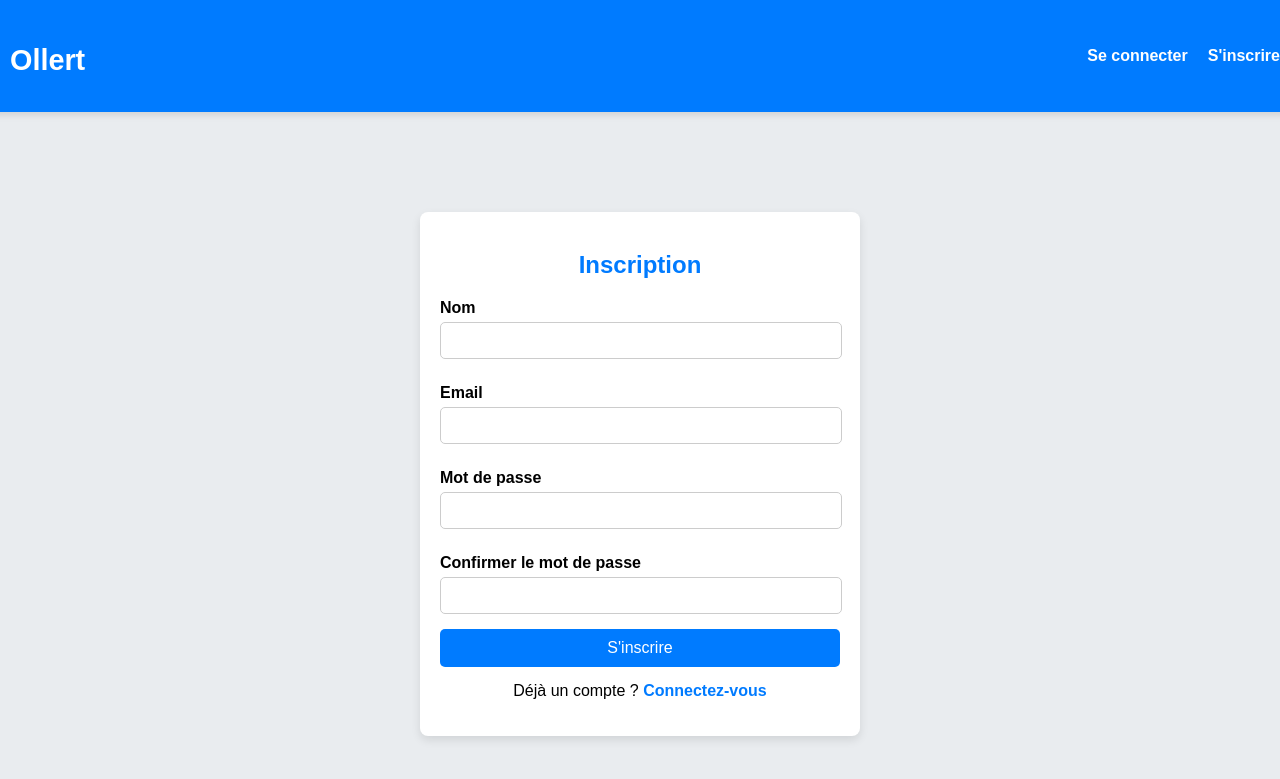
After one commit to TheRealGalaxyy/ArchiLogProjet, a PHP site: page /pages/html/register.html in a window 1280 px wide. The commit adds this page. Shown: the top 779 px of the page. Run offline with PHP 8.4, Linux system fonts and the light colour scheme.

Commit message:
Réorganisation des dossiers / création page login et register

```diff
--- /dev/null
+++ b/pages/css/header.css
@@ -0,0 +1,82 @@
+header {
+    width: 100%;
+    display: flex;
+    justify-content: space-between;
+    align-items: center;
+    background: #007bff;
+    padding: 15px;
+    color: white;
+    box-shadow: 0 4px 6px rgba(0, 0, 0, 0.1);
+    position: relative;
+    margin-bottom: 20px;
+  }
+  header h1 {
+    padding-left: 10px;
+    padding-top: 10px;
+    font-size: 1.8rem;
+    font-weight: bold;
+    color: white;
+  }
+
+  nav {
+    display: flex;
+    align-items: center;
+  }
+
+  ul {
+    list-style: none;
+    display: flex;
+    gap: 20px;
+    padding: 0;
+    margin: 0;
+  }
+
+  li {
+    display: inline;
+  }
+
+  a {
+    text-decoration: none;
+    color: white;
+    font-size: 1rem;
+    font-weight: bold;
+    transition: color 0.3s ease;
+  }
+
+  a:hover {
+    color: #cce5ff;
+  }
+
+
+  /* Bouton du menu responsive */
+  #menu-toggle {
+    display: none;
+    background: none;
+    border: none;
+    color: white;
+    font-size: 24px;
+    cursor: pointer;
+  }
+
+  /* Responsive */
+  @media (max-width: 768px) {
+    ul {
+      display: none;
+      flex-direction: column;
+      background: #007bff;
+      position: absolute;
+      top: 60px;
+      right: 15px;
+      padding: 10px;
+      border-radius: 8px;
+      box-shadow: 0 4px 6px rgba(0, 0, 0, 0.1);
+    }
+
+    ul.show {
+      display: flex;
+    }
+
+    #menu-toggle {
+      display: block;
+    }
+  }
--- a/index.css
+++ b/pages/css/index.css
@@ -12,7 +12,6 @@ body {
   display: flex;
   justify-content: center;
   align-items: center;
-  min-height: 100vh;
   text-align: center;
   flex-direction: column;
 }
--- /dev/null
+++ b/pages/css/loginRegister.css
@@ -0,0 +1,78 @@
+/* Styles généraux */
+body {
+    font-family: Arial, sans-serif;
+    background-color: #e9ecef;
+    display: flex;
+    justify-content: center;
+    align-items: center;
+    margin: 0;
+    flex-direction: column;
+}
+
+.container {
+    background: white;
+    padding: 20px;
+    border-radius: 8px;
+    box-shadow: 0 4px 10px rgba(0, 0, 0, 0.1);
+    text-align: center;
+    width: 100%;
+    max-width: 400px;
+    margin-top: 80px;
+}
+
+h2 {
+    color: #007bff;
+    margin-bottom: 20px;
+}
+
+label {
+    display: block;
+    margin: 10px 0 5px;
+    font-weight: bold;
+    text-align: left;
+}
+
+input {
+    width: 95%;
+    padding: 10px;
+    margin-bottom: 15px;
+    border: 1px solid #ccc;
+    border-radius: 5px;
+}
+
+button {
+    background-color: #007bff;
+    color: white;
+    border: none;
+    padding: 10px 15px;
+    width: 100%;
+    border-radius: 5px;
+    cursor: pointer;
+    font-size: 1rem;
+    transition: background 0.3s;
+}
+
+button:hover {
+    background-color: #0056b3;
+}
+
+p {
+    margin-top: 15px;
+}
+
+#redirectLink {
+    color: #007bff;
+    text-decoration: none;
+}
+
+#redirectLink:hover {
+    text-decoration: underline;
+}
+
+header {
+    position: fixed;
+    top: 0;
+    left: 0;
+    width: 100%;
+    z-index: 1000;
+}
--- /dev/null
+++ b/pages/html/register.html
@@ -0,0 +1,42 @@
+<!DOCTYPE html>
+<html lang="fr">
+<head>
+    <meta charset="UTF-8">
+    <meta name="viewport" content="width=device-width, initial-scale=1.0">
+    <title>Inscription - Ollert</title>
+    <link rel="stylesheet" href="../css/loginRegister.css">
+    <link rel="stylesheet" href="/pages/css/header.css">
+</head>
+<body>
+    <header>
+        <h1>Ollert</h1>
+        <nav>
+            <ul id="menu">
+                <li><a href="/pages/html/login.html">Se connecter</a></li>
+                <li><a href="/pages/html/register.html">S'inscrire</a></li>
+            </ul>
+            <button id="menu-toggle">☰</button>
+        </nav>
+    </header>
+
+    <div class="container">
+        <h2>Inscription</h2>
+        <form action="register.php" method="POST">
+            <label for="name">Nom</label>
+            <input type="text" id="name" name="name" required>
+
+            <label for="email">Email</label>
+            <input type="email" id="email" name="email" required>
+
+            <label for="password">Mot de passe</label>
+            <input type="password" id="password" name="password" required>
+
+            <label for="confirm-password">Confirmer le mot de passe</label>
+            <input type="password" id="confirm-password" name="confirm-password" required>
+
+            <button type="submit">S'inscrire</button>
+        </form>
+        <p>Déjà un compte ? <a href="login.html" id="redirectLink">Connectez-vous</a></p>
+    </div>
+</body>
+</html>
```
Also changed, not shown: index.html (+15 -3 lines), index.js (deleted, +0 -21 lines), pages/html/login.html (added, +36 -0 lines), pages/js/index.js (added, +25 -0 lines).
